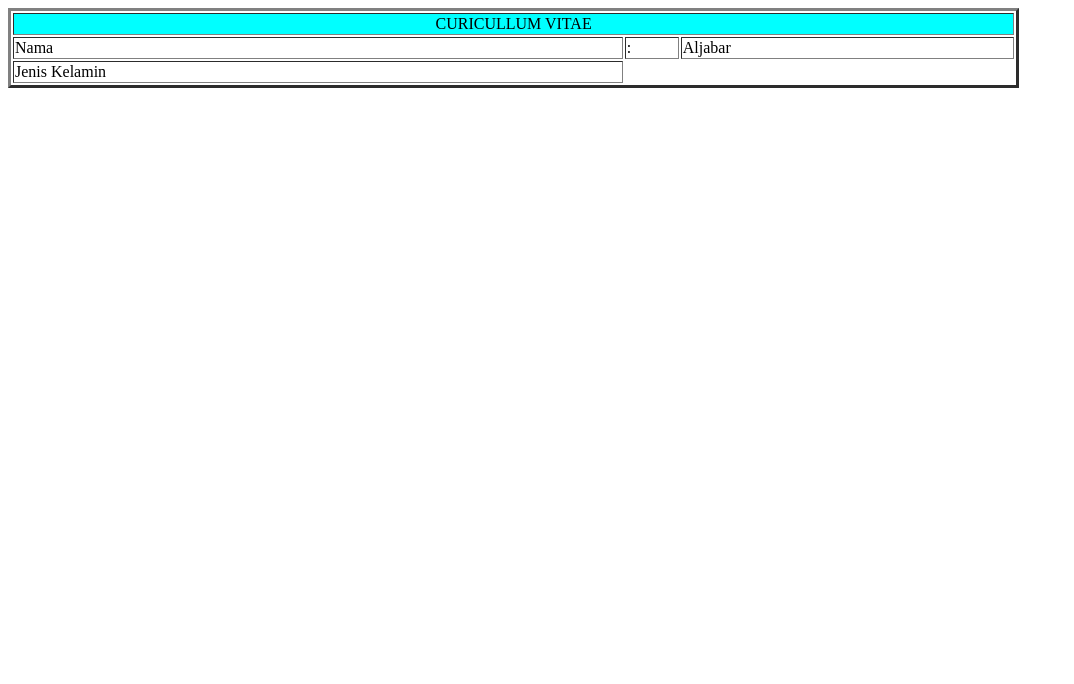
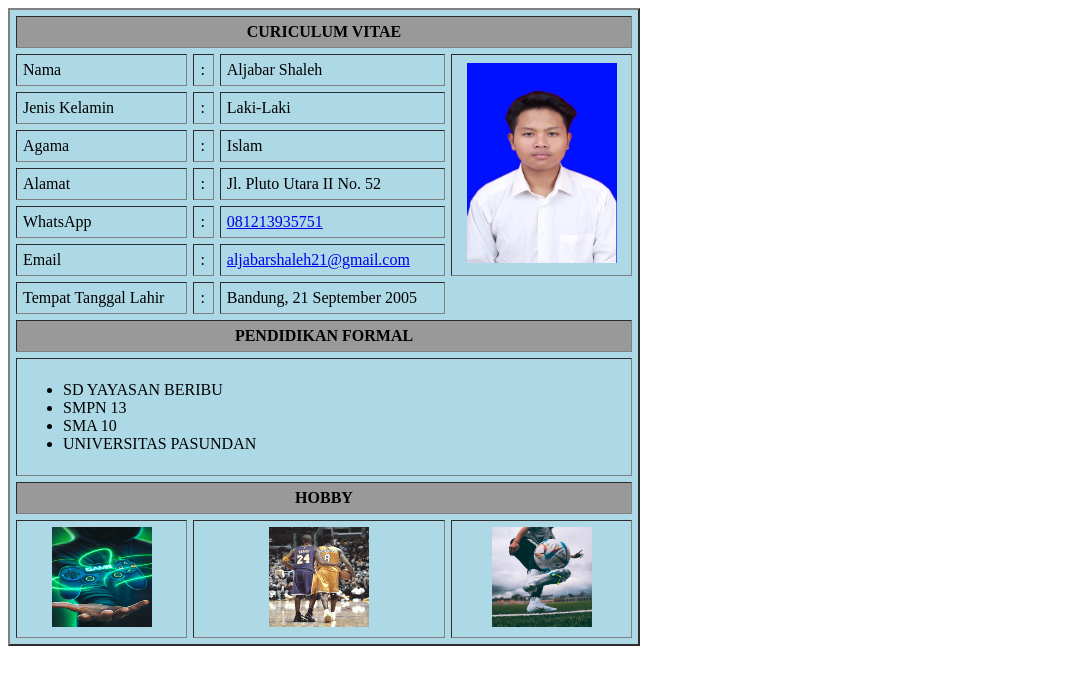
Before and after one commit to Aljabarss/itw2024_243040052, a plain HTML site: page latihan/latihan2/T2243040052.html in a window 1280 px wide. Shown: the whole page, without its empty margins (0-1074 px from the left). Drawn offline with Linux system fonts and the light colour scheme.

Commit message:
Saya telah menyelesaikan tugas 2 html

```diff
--- a/latihan/latihan2/T2243040052.html
+++ b/latihan/latihan2/T2243040052.html
@@ -1,20 +1,101 @@
 <!DOCTYPE html>
 <html lang="en">
   <head>
-    <title>CV</title>
+    <meta charset="UTF-8" />
+    <meta name="viewport" content="width=device-width, initial-scale=1.0" />
+    <title>T2243040012</title>
+
+    <style>
+      table {
+        background-color: lightblue;
+      }
+    </style>
   </head>
   <body>
-    <table width="80%" border="3" callpadding="10">
+    <table width="50%" height="" border="2" cellspacing="6" cellpadding="6">
       <tr>
-        <td colspan="10" align="CENTER" bgcolor="aqua">CURICULLUM VITAE</td>
+        <th bgcolor="#999999" colspan="10">CURICULUM VITAE</th>
       </tr>
       <tr>
-        <td>Nama</td>
-        <td>:</td>
-        <td>Aljabar</td>
+        <td colspan="3">Nama</td>
+        <td colspan="3">:</td>
+        <td colspan="3">Aljabar Shaleh</td>
+        <td rowspan="6" align="center">
+          <img src="aljabar.jpg" width="150/px" height="200px" srcset="" />
+        </td>
       </tr>
+
       <tr>
-        <td>Jenis Kelamin</td>
+        <td colspan="3">Jenis Kelamin</td>
+        <td colspan="3">:</td>
+        <td colspan="3">Laki-Laki</td>
+      </tr>
+
+      <tr>
+        <td colspan="3">Agama</td>
+        <td colspan="3">:</td>
+        <td colspan="3">Islam</td>
+      </tr>
+
+      <tr>
+        <td colspan="3">Alamat</td>
+        <td colspan="3">:</td>
+        <td colspan="3">Jl. Pluto Utara II No. 52</td>
+      </tr>
+
+      <tr>
+        <td colspan="3">WhatsApp</td>
+        <td colspan="3">:</td>
+        <td colspan="3">
+          <a href="https://wa.me/081213935751">081213935751</a>
+        </td>
+      </tr>
+
+      <tr>
+        <td colspan="3">Email</td>
+        <td colspan="3">:</td>
+        <td colspan="3">
+          <a href="https://www.aljabarshaleh21@gmail.com"
+            >aljabarshaleh21@gmail.com</a
+          >
+        </td>
+      </tr>
+
+      <tr>
+        <td colspan="3">Tempat Tanggal Lahir</td>
+        <td colspan="3">:</td>
+        <td colspan="3">Bandung, 21 September 2005</td>
+      </tr>
+
+      <tr>
+        <th bgcolor="#999999" colspan="10" align="center">PENDIDIKAN FORMAL</th>
+      </tr>
+
+      <tr>
+        <td colspan="10">
+          <ul>
+            <li>SD YAYASAN BERIBU</li>
+            <li>SMPN 13</li>
+            <li>SMA 10</li>
+            <li>UNIVERSITAS PASUNDAN</li>
+          </ul>
+        </td>
+      </tr>
+
+      <tr>
+        <th bgcolor="#999999" colspan="10" align="center">HOBBY</th>
+      </tr>
+
+      <tr>
+        <td colspan="3" align="center">
+          <img src="hoby1.jpeg" width="100px" height="100px" />
+        </td>
+        <td colspan="6" align="center">
+          <img src="hoby2.jpeg" width="100px" height="100px" />
+        </td>
+        <td colspan="2" align="center">
+          <img src="hoby3.jpeg" width="100px" height="100px" />
+        </td>
       </tr>
     </table>
   </body>
```
Also changed, not shown: latihan/latihan2/aljabar.jpg (added), latihan/latihan2/hoby1.jpeg (added), latihan/latihan2/hoby2.jpeg (added), latihan/latihan2/hoby3.jpeg (added), 2 other files.
